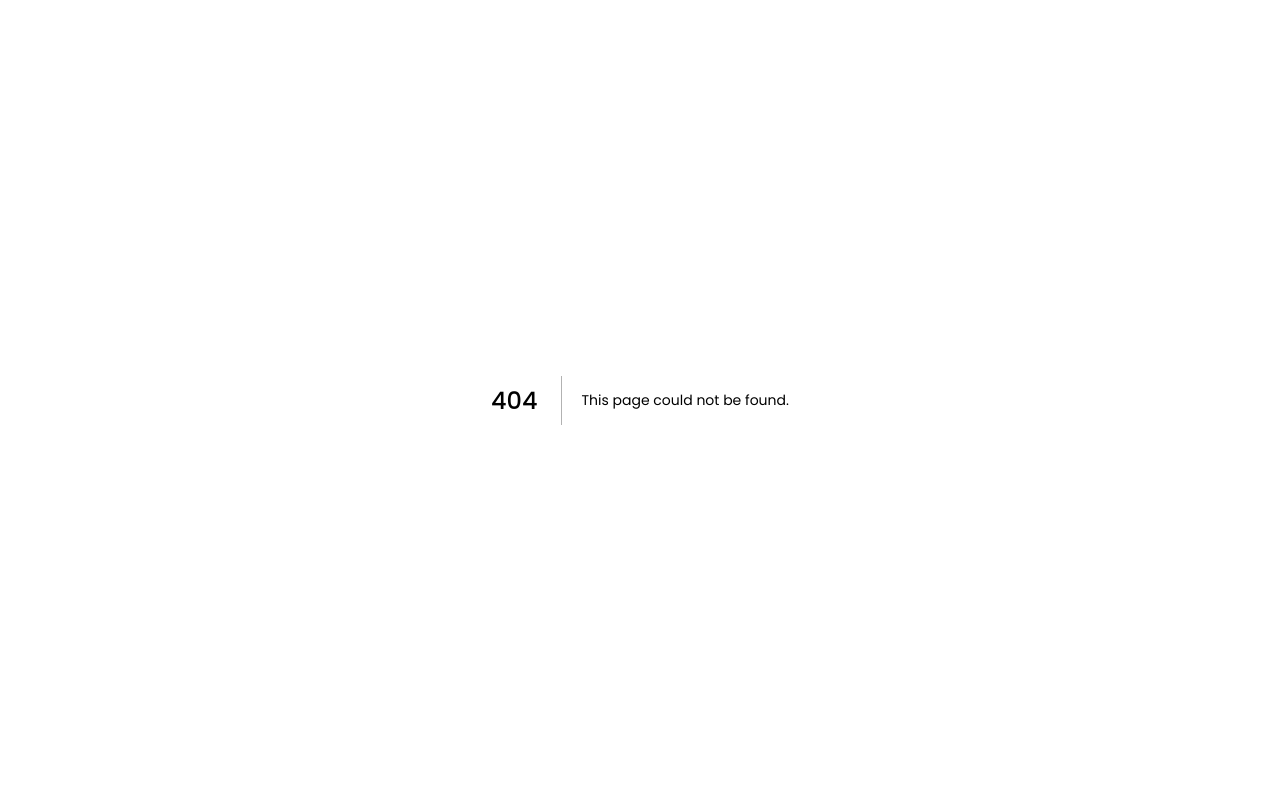
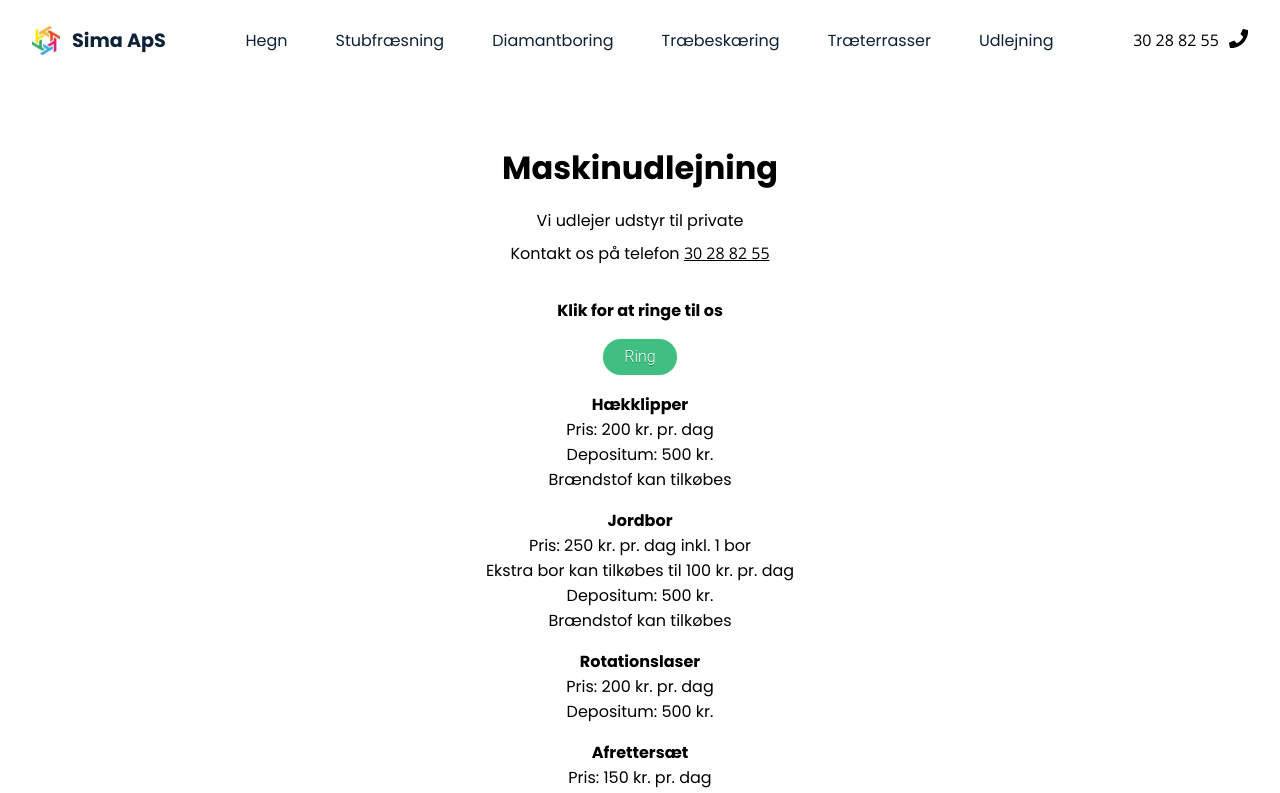
Before and after one commit to SIGFREDNK/sima-aps, a Next.js app: page /produkter/udlejning in a window 1280 px wide. Before the commit this address had no page. Shown: the top 793 px of the page. Built offline with nearby package versions, Linux system fonts and the light colour scheme.

Commit message:
added renting

```diff
--- a/components/Nav/index.jsx
+++ b/components/Nav/index.jsx
@@ -36,8 +36,8 @@ export default function Nav({ changeState, state }) {
                         anchorStyling={styles.anchor}
                     />
                     <NavItem
-                        path="/erhverv"
-                        value="Erhverv"
+                        path="/produkter/udlejning"
+                        value="Udlejning"
                         anchorStyling={styles.anchor}
                     />
                 </ul>
--- a/pages/erhverv.jsx
+++ b/pages/produkter/udlejning.jsx
@@ -13,10 +13,9 @@ const Erhverv = () => {
         />
     </div> */}
             <div className="page">
-                <h2 className="title">Erhverv</h2>
+                <h2 className="title">Maskinudlejning</h2>
                 <p style={{ marginTop: '1rem' }}>
-                    Ønsker du at indgå et samarbejde med os eller ønsker du at
-                    benytte os som underentreprenør?
+                    Vi udlejer udstyr til private
                 </p>
                 <p style={{ marginTop: '0.5rem' }}>
                     Kontakt os på telefon{' '}
@@ -37,6 +36,23 @@ const Erhverv = () => {
                 >
                     Ring
                 </a>
+                <div>
+                    <h4 className="bold">Hækklipper</h4>
+                    <p>Pris: 200 kr. pr. dag</p>
+                    <p>Depositum: 500 kr.</p>
+                    <p>Brændstof kan tilkøbes</p>
+                    <h4 className="bold">Jordbor</h4>
+                    <p>Pris: 250 kr. pr. dag inkl. 1 bor</p>
+                    <p>Ekstra bor kan tilkøbes til 100 kr. pr. dag</p>
+                    <p>Depositum: 500 kr.</p>
+                    <p>Brændstof kan tilkøbes</p>
+                    <h4 className="bold">Rotationslaser</h4>
+                    <p>Pris: 200 kr. pr. dag</p>
+                    <p>Depositum: 500 kr.</p>
+                    <h4 className="bold">Afrettersæt</h4>
+                    <p>Pris: 150 kr. pr. dag</p>
+                    <p>Depositum: 300 kr.</p>
+                </div>
             </div>
         </Layout>
     );
```
